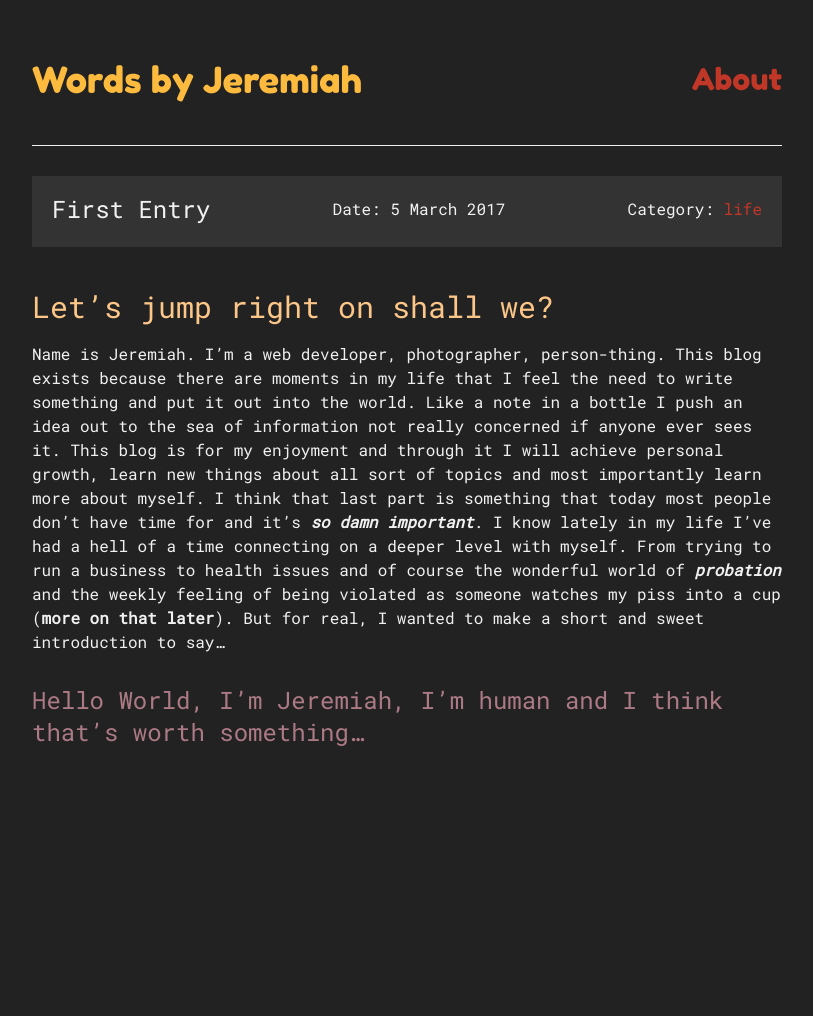
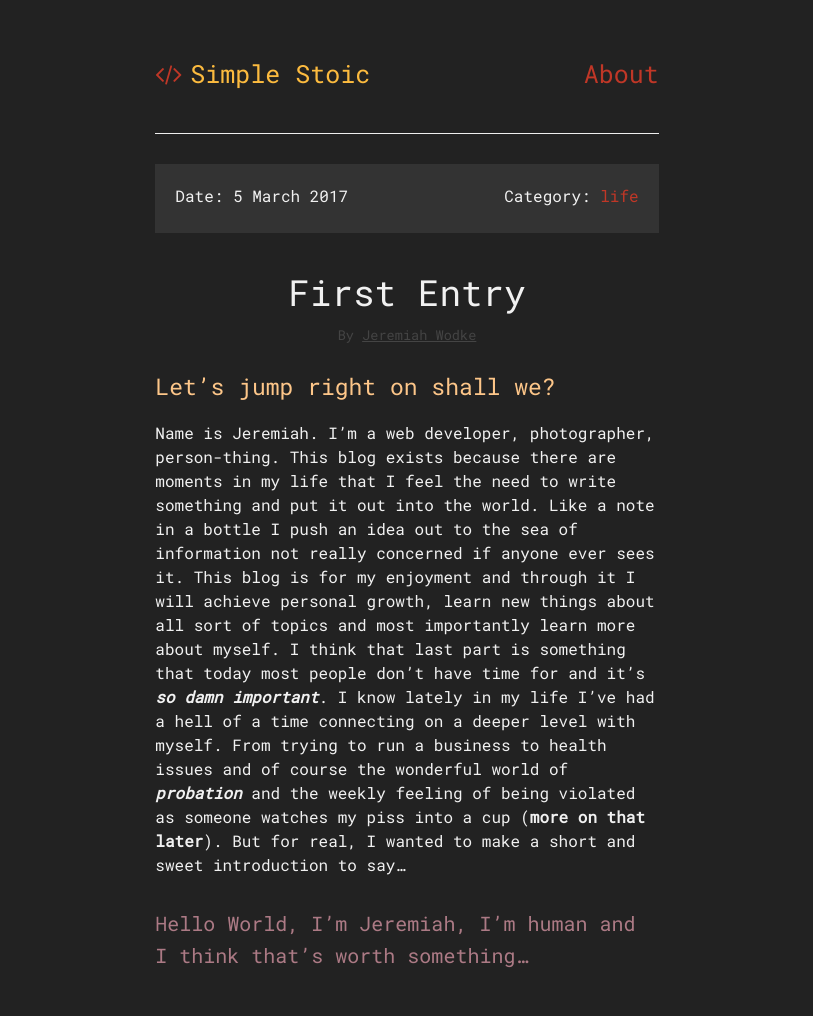
Before and after one commit to JWizerd/bloggy-blog, a Jekyll site: the page built from _posts/2017-03-05-first-entry.markdown, in a window 1280 px wide. Shown: the whole page, without its empty margins (233-1046 px from the left). Built offline with Jekyll 4.4.1, drawn with Linux system fonts in a browser that asks for light colours; before the commit the page ends 900 px from its top, so only the background shows below that.

Commit message:
fixed some typography styles, colors, little things like that. This blog is too minimal lol. Need to add more features such as commenting, sharing and base pages about site

```diff
--- a/_config.yml
+++ b/_config.yml
@@ -13,7 +13,8 @@
 # you will see them accessed via {{ site.title }}, {{ site.email }}, and so on.
 # You can create any custom variable you would like, and they will be accessible
 # in the templates via {{ site.myvariable }}.
-title: Words by Jeremiah
+title: Simple Stoic
+author: Jeremiah Wodke
 email: jeremiah@impactstud.io
 description: > # this means to ignore newlines until "baseurl:"
   A blog containing tangents that most of the world could are less about. This blog is for me.
--- a/_includes/header.html
+++ b/_includes/header.html
@@ -1,6 +1,6 @@
 <header class="row">
   <div class="col-sm-8 col-sm-offset-2 space-between-center-items">
-    <h1><a class="home" href="{{site.baseurl}}/">{{site.title}}</a></h1>
+    <h1><a class="home" href="{{site.baseurl}}/"><i class="fa fa-code apple code-icon"></i>{{site.title}}</a></h1>
     <h2><a target="_blank" href="http://jeremiahwodke.com" class="about">About</a></h2>
   </div>
 </header>
--- a/_layouts/post.html
+++ b/_layouts/post.html
@@ -4,7 +4,6 @@
 
 <section class="cw">
   <div class="post-details">
-    <h1>{{ page.title }}</h1>
     <p>Date: {{ page.date | date: "%-d %B %Y" }}</p>
     <p class="post-categories">
     {% if post %}
@@ -19,6 +18,10 @@
   </p>
   </div>
   <div class="post-content">
+    <div class="post-top text-center">
+      <h1>{{ page.title }}</h1>
+      <small>By <a href="about">Jeremiah Wodke</a></small>
+    </div>
     {{content}}
   </div>
 </section>
--- a/assets/css/main.scss
+++ b/assets/css/main.scss
@@ -23,6 +23,10 @@
 $skin: #fdc689;
 $fred: 'Fredoka One', cursive;
 $robot: 'Roboto Mono', monospace;
+
+.apple {
+  color: $apple;
+}
 
 .space-between-center-items {
   display: flex;
@@ -66,15 +70,18 @@
 
 header {
   padding: 60px 0 30px 0;
+  h1, h2 {
+    font-size: 25px;
+  }
+}
+
+.code-icon {
+  margin-right: 8px;
 }
 
 /** Set `margin-bottom` to maintain vertical rhythm */
 h1, h2, h3, h4, h5, h6, p, blockquote, pre, ul, ol, dl, figure, .highlight {
   margin-bottom: 15px;
-}
-
-header h1, header h2 {
-  font-family: $fred;
 }
 
 .home-desc {
@@ -138,15 +145,31 @@
   font-size: 1.5em;
 }
 
+.post-top {
+  margin-bottom: 20px;
+  h1 {
+    margin-bottom: 10px;
+  }
+  small {
+    color: #444;
+    a {
+      color: #444;
+      text-decoration: underline;
+    }
+  }
+}
+
 .post-content h2 {
   line-height: 40px;
+  font-size: 23px;
 }
 
 .post-content h3 {
   line-height: 32px;
+  font-size: 20px;
 }
 
-.post-content h3, .post-content h4, .post-content h2:not(:first-child) {
+.post-content h3, .post-content h4 {
   margin-top: 30px;
   color: $prune;
 }
@@ -218,6 +241,12 @@
 .highlight .vi { color: #008080; }
 .highlight .il { color: #099; }
 
+@media (min-width: 1200px) {
+  .container {
+    width: 800px;
+  }
+}
+
 @media all and (max-width: 630px) {
   header *, .post-details h1 {
     font-size: 1.2em;
```
